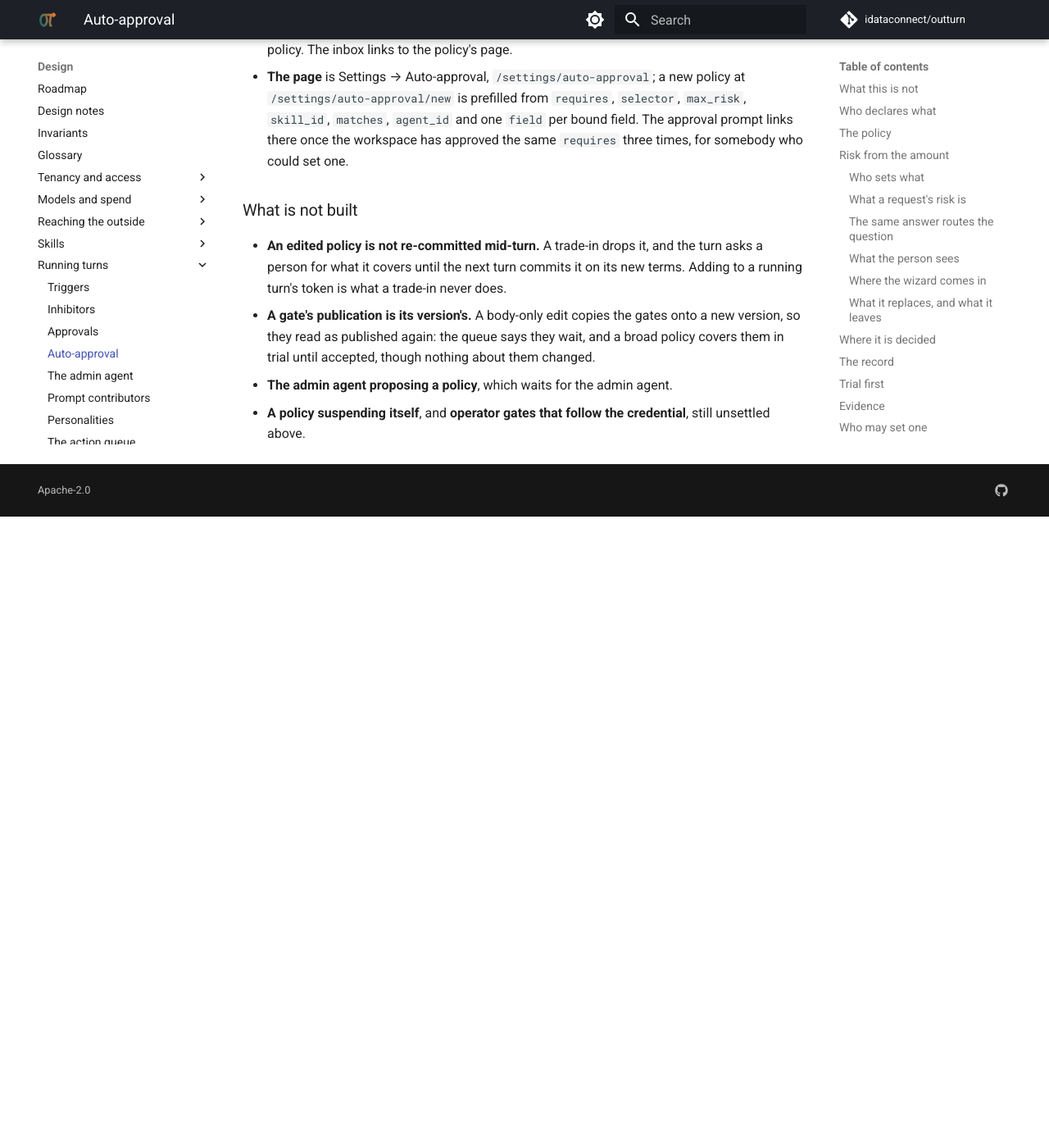
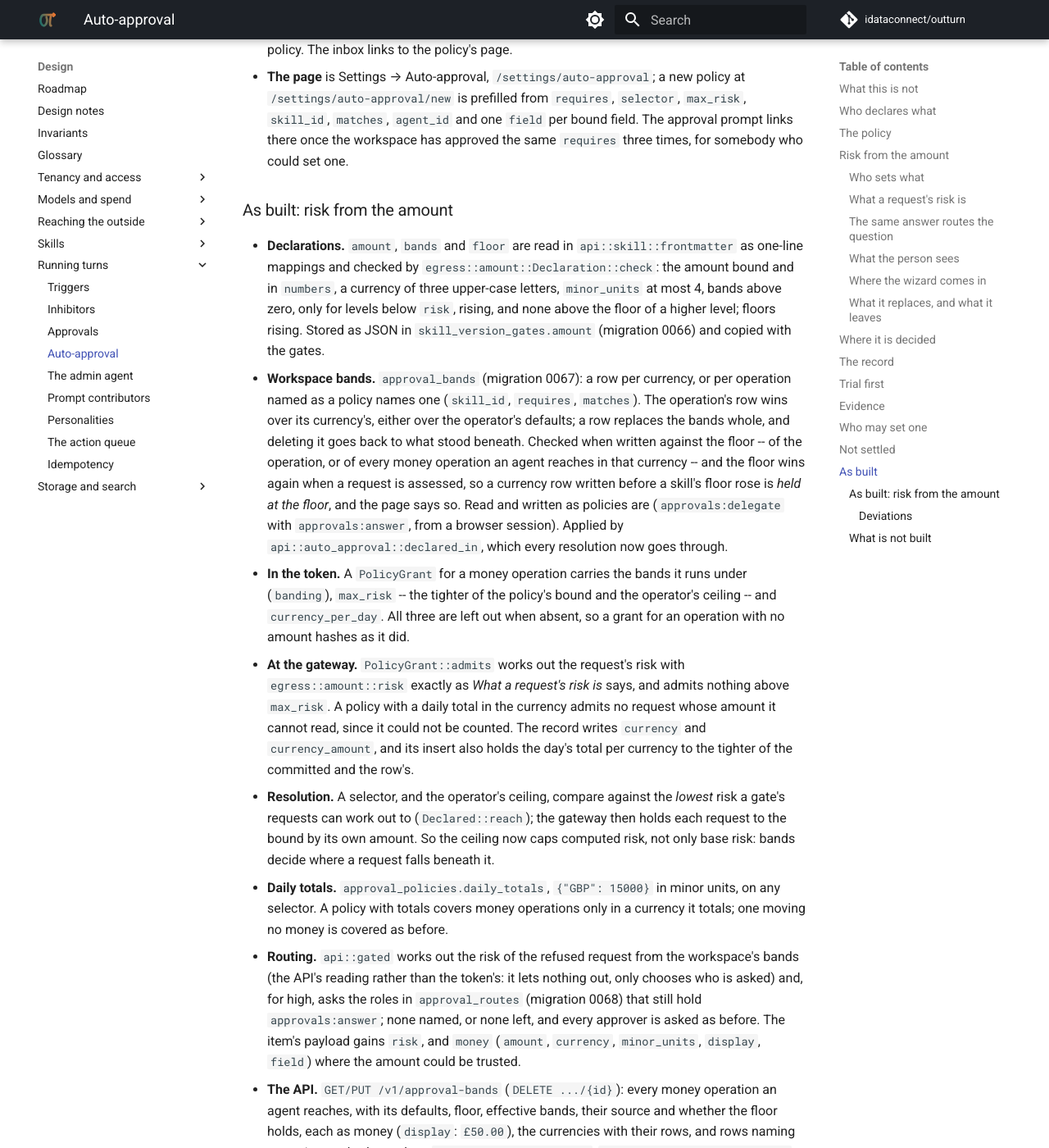
Before and after one commit to idataconnect/outturn, an MkDocs documentation site: the page built from docs/auto-approval.md, in a window 1280 px wide and 1400 px high, scrolled down 11185 px. Shown: the whole window at 82% size. Built offline with MkDocs 1.6.1 and Material for MkDocs 9.7.7, drawn with Linux system fonts in a browser that asks for light colours; comment, search, counter and statistics services are not loaded; before the commit the page ends 11815 px from its top, so only the background shows below that; some of the changed text lies outside the part shown.

Commit message:
Record what was built of risk from the amount
The backend is in, so the design's section says so, the two questions it
left open are answered as agreed, and the as-built notes say where each
part lives and where it differs: a risk bound on an act selector, low
asking as medium where no policy covers it, and the offer counting only
questions that carried their amount. The roadmap moves on to the pages.

Co-Authored-By: Claude Opus 5.5 <noreply@anthropic.com>

```diff
--- a/docs/auto-approval.md
+++ b/docs/auto-approval.md
@@ -182,7 +182,8 @@ not covered and asks a person.
 
 ## Risk from the amount
 
-Designed, not built. It changes what a risk is: from a fixed label on an
+The backend is built; see *As built* below for where, and what differs from
+this section. It changes what a risk is: from a fixed label on an
 operation to one worked out from the operation and what a request asks for.
 
 A charge is not one risk. Nobody wants to approve a five-dollar charge, and
@@ -283,9 +284,8 @@ risk unconfirmed, since a risk decides what goes out without a person.
   beneath it.
 - Policies already written with amount conditions keep working; nothing about
   conditions changes.
-- Not settled: whether bands may be set per agent as well as per workspace, and
-  whether a workspace may raise a band at all or only lower it below the
-  operator's default. The design above lets it move either way above the floor.
+- *Settled:* bands are per workspace, not per agent; a workspace may move a
+  band either way from the operator's default, but never past the floor.
 
 ## Where it is decided
 
@@ -504,6 +504,73 @@ waved through, which is the one outcome this whole design must not permit.
   bound field. The approval prompt links there once the workspace has approved
   the same `requires` three times, for somebody who could set one.
 
+### As built: risk from the amount
+
+- **Declarations.** `amount`, `bands` and `floor` are read in
+  `api::skill::frontmatter` as one-line mappings and checked by
+  `egress::amount::Declaration::check`: the amount bound and in `numbers`, a
+  currency of three upper-case letters, `minor_units` at most 4, bands above
+  zero, only for levels below `risk`, rising, and none above the floor of a
+  higher level; floors rising. Stored as JSON in `skill_version_gates.amount`
+  (migration 0066) and copied with the gates.
+- **Workspace bands.** `approval_bands` (migration 0067): a row per currency,
+  or per operation named as a policy names one (`skill_id`, `requires`,
+  `matches`). The operation's row wins over its currency's, either over the
+  operator's defaults; a row replaces the bands whole, and deleting it goes
+  back to what stood beneath. Checked when written against the floor -- of the
+  operation, or of every money operation an agent reaches in that currency --
+  and the floor wins again when a request is assessed, so a currency row
+  written before a skill's floor rose is *held at the floor*, and the page says
+  so. Read and written as policies are (`approvals:delegate` with
+  `approvals:answer`, from a browser session). Applied by
+  `api::auto_approval::declared_in`, which every resolution now goes through.
+- **In the token.** A `PolicyGrant` for a money operation carries the bands it
+  runs under (`banding`), `max_risk` -- the tighter of the policy's bound and
+  the operator's ceiling -- and `currency_per_day`. All three are left out when
+  absent, so a grant for an operation with no amount hashes as it did.
+- **At the gateway.** `PolicyGrant::admits` works out the request's risk with
+  `egress::amount::risk` exactly as *What a request's risk is* says, and admits
+  nothing above `max_risk`. A policy with a daily total in the currency admits
+  no request whose amount it cannot read, since it could not be counted. The
+  record writes `currency` and `currency_amount`, and its insert also holds the
+  day's total per currency to the tighter of the committed and the row's.
+- **Resolution.** A selector, and the operator's ceiling, compare against the
+  *lowest* risk a gate's requests can work out to (`Declared::reach`); the
+  gateway then holds each request to the bound by its own amount. So the
+  ceiling now caps computed risk, not only base risk: bands decide where a
+  request falls beneath it.
+- **Daily totals.** `approval_policies.daily_totals`, `{"GBP": 15000}` in minor
+  units, on any selector. A policy with totals covers money operations only in
+  a currency it totals; one moving no money is covered as before.
+- **Routing.** `api::gated` works out the risk of the refused request from the
+  workspace's bands (the API's reading rather than the token's: it lets nothing
+  out, only chooses who is asked) and, for high, asks the roles in
+  `approval_routes` (migration 0068) that still hold `approvals:answer`; none
+  named, or none left, and every approver is asked as before. The item's
+  payload gains `risk`, and `money` (`amount`, `currency`, `minor_units`,
+  `display`, `field`) where the amount could be trusted.
+- **The API.** `GET/PUT /v1/approval-bands` (`DELETE .../{id}`): every money
+  operation an agent reaches, with its defaults, floor, effective bands, their
+  source and whether the floor holds, each as money (`display`: `£50.00`), the
+  currencies with their rows, and rows naming operations nobody reaches.
+  `GET /v1/approval-routes`, `PUT /v1/approval-routes/high` (`role_ids`).
+  `GET /v1/approvals/amounts?requires=&days=` -- for `approvals:answer`, this
+  workspace's resolved questions of that act carrying an amount, per currency:
+  count, largest, total, and `suggested_low`, the first round amount above the
+  largest. Policies take `max_risk` on an act or operation selector and
+  `daily_totals`, so the one line is a band (`PUT /v1/approval-bands`) and a
+  policy (`selector: act`, `max_risk: low`, `daily_totals`, the agent, an
+  expiry).
+
+#### Deviations
+
+- `max_risk` is now allowed on an act or operation selector (migration 0067
+  relaxes the check), which the design did not say; it is what "charges under
+  £50" needs without sweeping in every other low operation.
+- Low that no policy covers asks every approver, as medium does: there is
+  nobody else for it to go to.
+- The offer counts only questions raised since they carried `money`.
+
 ### What is not built
 
 - **An edited policy is not re-committed mid-turn.** A trade-in drops it, and
@@ -514,5 +581,11 @@ waved through, which is the one outcome this whole design must not permit.
   wait, and a broad policy covers them in trial until accepted, though nothing
   about them changed.
 - **The admin agent proposing a policy**, which waits for the admin agent.
+- **The pages for risk from the amount**: money on every screen, the bands
+  editor, the one-line policy and the prefilled offer. The API above is what
+  they read.
+- **The wizard's suggestions** of base risk, amount field and currency.
+- **Bands mid-turn.** A band changed while a turn runs reaches it from the
+  next turn, as a policy edit does.
 - **A policy suspending itself**, and **operator gates that follow the
   credential**, still unsettled above.
```
Also changed, not shown: docs/roadmap.md (+4 -2 lines).
